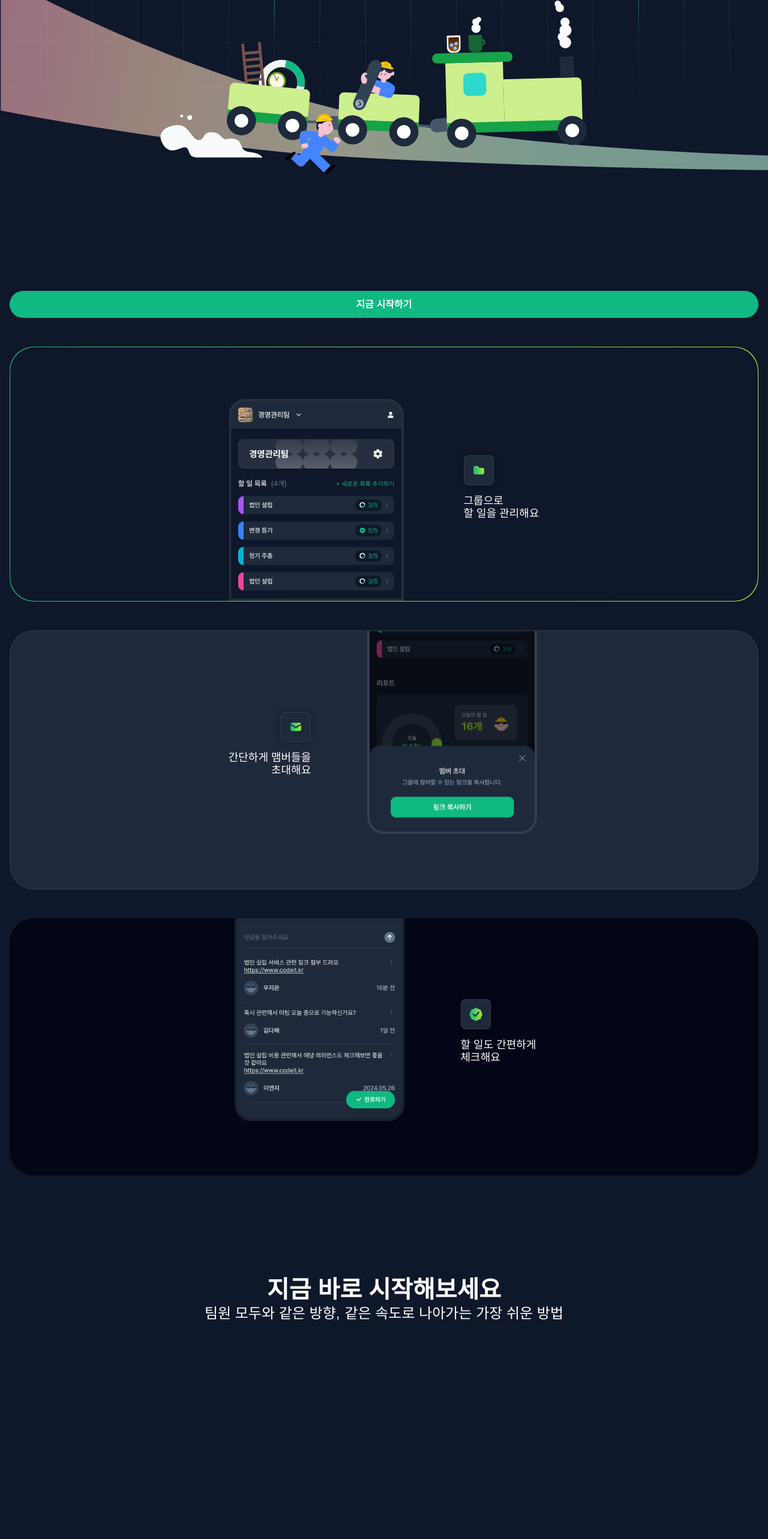
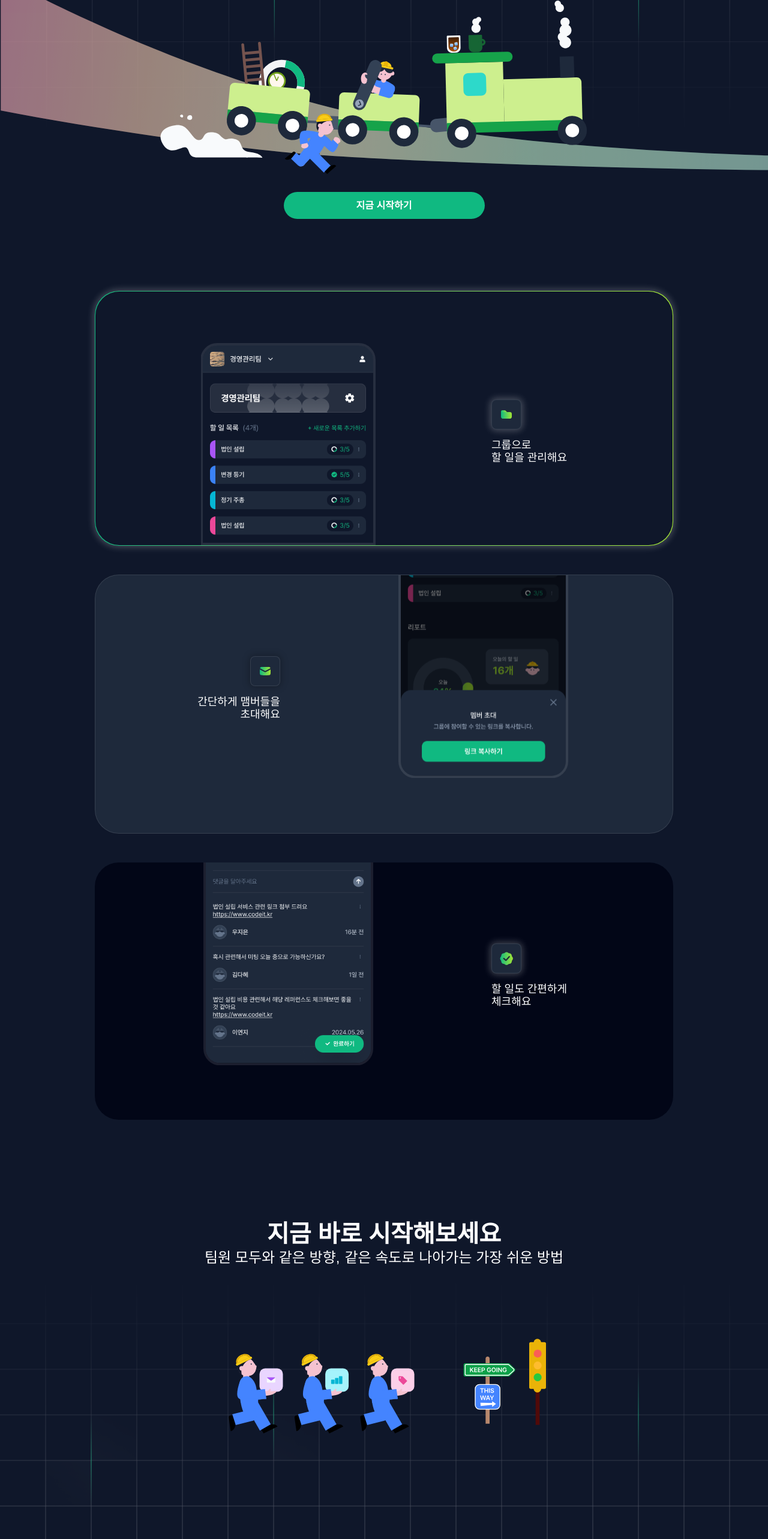
Before and after one commit to TAEINJEONG/Coworkers, a Next.js app: page / in a window 1280 px wide. Shown: the part 234-2800 px from the top of the page at 60% size. Built offline with nearby package versions, Linux system fonts and the light colour scheme.

Commit message:
feature/heroSection 디자인 작업 완료

```diff
--- a/src/widgets/landing/ui/HeroSection.tsx
+++ b/src/widgets/landing/ui/HeroSection.tsx
@@ -2,6 +2,8 @@ import landingMain from '@/widgets/landing/assets/landing-main-large.svg';
 import landingMainMedium from '@/widgets/landing/assets/landing-main-medium.svg';
 import landingMainSmall from '@/widgets/landing/assets/landing-main-small.svg';
 import landingBottomSmall from '@/widgets/landing/assets/landing-bottom-small.svg';
+import landingBottomMedium from '@/widgets/landing/assets/landing-bottom-medium.svg';
+import landingBottomLarge from '@/widgets/landing/assets/landing-bottom-large.svg';
 import folder from '@/widgets/landing/assets/folder-icon.svg';
 import message from '@/widgets/landing/assets/message-icon.svg';
 import done from '@/widgets/landing/assets/done-icon.svg';
@@ -34,7 +36,7 @@ const HeroSection = () => {
             </p>
           </div>
 
-          <div>
+          <div className="relative">
             <Image
               src={landingMainSmall}
               alt="landing-main"
@@ -55,21 +57,21 @@ const HeroSection = () => {
               priority
               className="w-full hidden lg:block"
             />
+            <div className="absolute bottom-[48px] md:bottom-[120px] left-0 right-0 px-5 max-w-[375px] mx-auto">
+              <button className="text-lg-sb text-white bg-brand-primary py-[13px] rounded-[32px] w-full">
+                지금 시작하기
+              </button>
+            </div>
           </div>
         </div>
 
-        <main className="px-4">
-          <div className="flex justify-center items-center mb-12">
-            <button className="text-lg-sb text-white bg-brand-primary py-[13px] rounded-[32px] w-full">
-              지금 시작하기
-            </button>
-          </div>
+        <main className="px-4 max-w-[996px] mx-auto">
           <div className="relative p-[1px] mb-12">
-            <div className="absolute inset-0 bg-gradient-to-r from-interaction-focus to-brand-tertiary rounded-[40px]"></div>
+            <div className="absolute inset-0 bg-gradient-to-r from-interaction-focus to-brand-tertiary rounded-[40px] shadow-[0px_0px_12px_2px_rgba(255,255,255,0.25)] backdrop-blur-[12px]"></div>
             <div className="flex flex-col items-center relative bg-background-primary rounded-[40px] px-[54px] pt-12 md:pt-[85px]">
-              <div className="md:flex md:flex-row-reverse items-center gap-[100px]">
+              <div className="md:flex md:flex-row-reverse items-center md:gap-[100px] lg:gap-[193px]">
                 <div className="mb-10">
-                  <div className="bg-background-secondary rounded-lg p-3 mb-4 w-fit border border-[#F8FAFC1A] shadow-[0px_0px_12px_2px_rgba(0,0,0,0.25)]">
+                  <div className="bg-background-secondary rounded-lg p-3 mb-4 w-fit border border-[#F8FAFC1A] shadow-[0px_0px_12px_2px_rgba(255,255,255,0.25)] backdrop-blur-[12px]">
                     <Image
                       src={folder}
                       alt="folder-icon"
@@ -92,7 +94,7 @@ const HeroSection = () => {
           </div>
 
           <div className="flex flex-col items-center mb-12 bg-background-secondary border border-[#F8FAFC1A] rounded-[40px] pb-[52px] px-[54px]">
-            <div className="md:flex md:flex-row-reverse items-center gap-[90px]">
+            <div className="md:flex md:flex-row-reverse items-center md:gap-[90px] lg:gap-[193px]">
               <div className="mb-10">
                 <Image src={preview2} alt="preview-2" />
               </div>
@@ -115,12 +117,12 @@ const HeroSection = () => {
           </div>
 
           <div className="flex flex-col items-center bg-[#020617] rounded-[40px] pb-[51px] px-[60px]">
-            <div className="md:flex md:flex-row items-center gap-[90px]">
+            <div className="md:flex md:flex-row items-center md:gap-[90px] lg:gap-[193px]">
               <div className="mb-10">
                 <Image src={preview3} alt="priview3" />
               </div>
               <div>
-                <div className="bg-background-secondary rounded-lg p-3 mb-4 w-fit border border-[#F8FAFC1A] shadow-[0px_0px_12px_2px_rgba(0,0,0,0.25)]">
+                <div className="bg-background-secondary rounded-lg p-3 mb-4 w-fit border border-[#F8FAFC1A] shadow-[0px_0px_12px_2px_rgba(255,255,255,0.25)] backdrop-blur-[12px]">
                   <Image src={done} alt="done-icon" width={24} height={24} />
                 </div>
                 <div>
@@ -147,7 +149,17 @@ const HeroSection = () => {
           <Image
             src={landingBottomSmall}
             alt="landing-bottom-small"
-            className="w-full"
+            className="block md:hidden"
+          />
+          <Image
+            src={landingBottomMedium}
+            alt="landing-bottom-medium"
+            className="w-full hidden md:block lg:hidden"
+          />
+          <Image
+            src={landingBottomLarge}
+            alt="landing-bottom-large"
+            className="w-full hidden lg:block"
           />
         </div>
       </div>
```
Also changed, not shown: src/widgets/landing/assets/landing-bottom-large.svg (added), src/widgets/landing/assets/landing-bottom-medium.svg (added).
